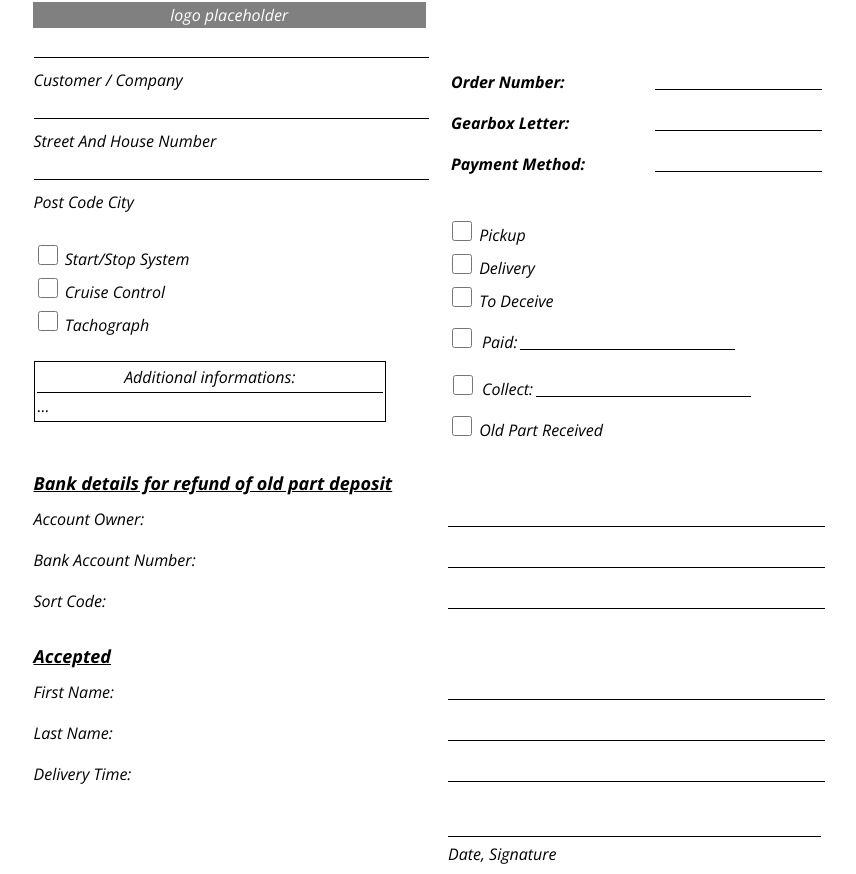
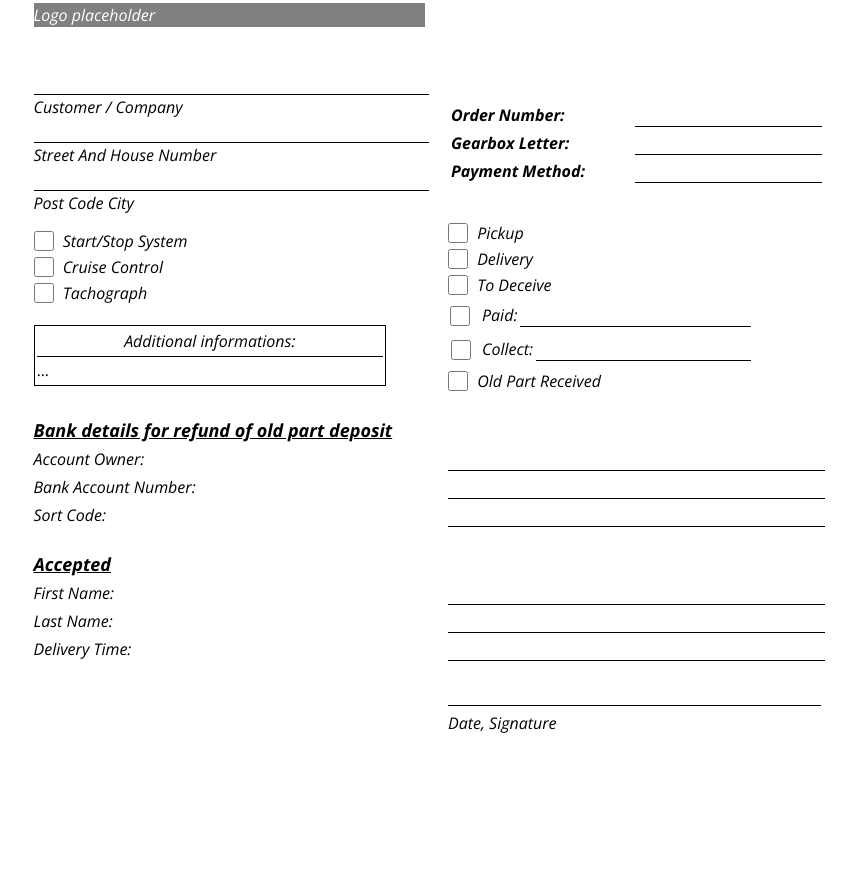
Before and after one commit to Stephen-2Hats/pdftohtml, a plain HTML site: page index.html in a window 1280 px wide. Shown: the whole page, without its empty margins (213-1069 px from the left). After the commit the page ends 800 px from the top, so only its background shows below. Drawn offline with nearby package versions, Linux system fonts and the light colour scheme.

Commit message:
input field changes

```diff
--- a/index.html
+++ b/index.html
@@ -25,7 +25,7 @@
             width: 50%;
         }
 
-        tr td:nth-child(2){
+        tr td:nth-child(2) {
             padding-left: 20px;
         }
 
@@ -35,8 +35,6 @@
             border-bottom: 1px solid #000;
             border-radius: 0;
             font-size: 16px;
-            line-height: 24px;
-            margin-bottom: 10px;
         }
 
         input:focus {
@@ -46,6 +44,11 @@
         input[type='checkbox'] {
             width: 20px;
             height: 20px;
+            border: 1px solid #000;
+            margin: 0;
+            margin-right: 5px;
+            position: relative;
+            top: 4px;
         }
 
         h2 {
@@ -69,52 +72,53 @@
     <table style="width: 100%;background: #fff;max-width: 793px;margin: 0 auto;">
         <tbody>
             <tr>
-                <td style="background-color:gray; color: #fff; text-align:center;">
-                    logo placeholder
+                <td>
+                    <div style="background:gray; color: #fff;margin-bottom: 40px;">Logo placeholder
+                    </div>
                 </td>
                 <td></td>
             </tr>
 
             <tr>
                 <td>
-                    <div class="input-control">
+
                     <input type="text">
                     <label for="">customer / company</label>
-                    </div>
-                    <div class="input-control">
+
+
                     <input type="text">
                     <label for="">street and house number</label>
-                    </div>
-                    <div class="input-control">
+
+
                     <input type="text">
                     <label abel for="">post code city</label>
-                    </div>
+
                 </td>
 
                 <td>
                     <table>
                         <tr>
                             <td><label for="" style=" font-weight: 700;">order number:</label></td>
-                            <td>
-                                <div class="input-control">
+                            <td style="width:100%; padding-left:0;">
+
                                 <input type="text">
-                                </div>
+
                             </td>
                         </tr>
                         <tr>
                             <td><label for="" style=" font-weight: 700;">gearbox letter:</label></td>
-                            <td>
-                                <div class="input-control">
+                            <td style="width:100%; padding-left:0;">
+
                                 <input type="text">
-                                </div>
+
                             </td>
                         </tr>
                         <tr>
                             <td><label for="" style=" font-weight: 700;">payment method:</label></td>
-                            <td>
-                                <div class="input-control">
+                            <td style="width:100%; padding-left:0;">
+
                                 <input type="text">
-                                </div>
+
                             </td>
                         </tr>
                     </table>
@@ -159,7 +163,7 @@
                     <table>
                         <tr>
                             <td style="width: auto; padding-left: 0;">
-                                <input type="checkbox" id="check7" name="check7" value="value7" style="margin-left: 2px;">
+                                <input type="checkbox" id="check7" name="check7" value="value7">
                             </td>
                             <td style="width: auto; padding-left: 0;">
                                 <table>
@@ -167,7 +171,7 @@
                                         <td style="width: auto;">
                                             <label for="check7">paid:</label>
                                         </td>
-                                        <td style="width: auto; padding-left: 0;">
+                                        <td style="width: 100%; padding-left: 0;">
                                             <input type="text">
                                         </td>
                                     </tr>
@@ -176,7 +180,7 @@
                         </tr>
                         <tr>
                             <td style="width: auto;">
-                                <input type="checkbox" id="check8" name="check8" value="value8" style="margin-left: 2px;">
+                                <input type="checkbox" id="check8" name="check8" value="value8">
                             </td>
                             <td style="width: auto;padding-left: 0;">
                                 <table>
@@ -184,7 +188,7 @@
                                         <td style="width: auto;">
                                             <label for="check8">collect:</label>
                                         </td>
-                                        <td style="width: auto; padding-left: 0;"><input type="text"></td>
+                                        <td style="width: 100%; padding-left: 0;"><input type="text"></td>
                                     </tr>
                                 </table>
                             </td>
```
Lines whose indentation alone changed are shown as unchanged.
